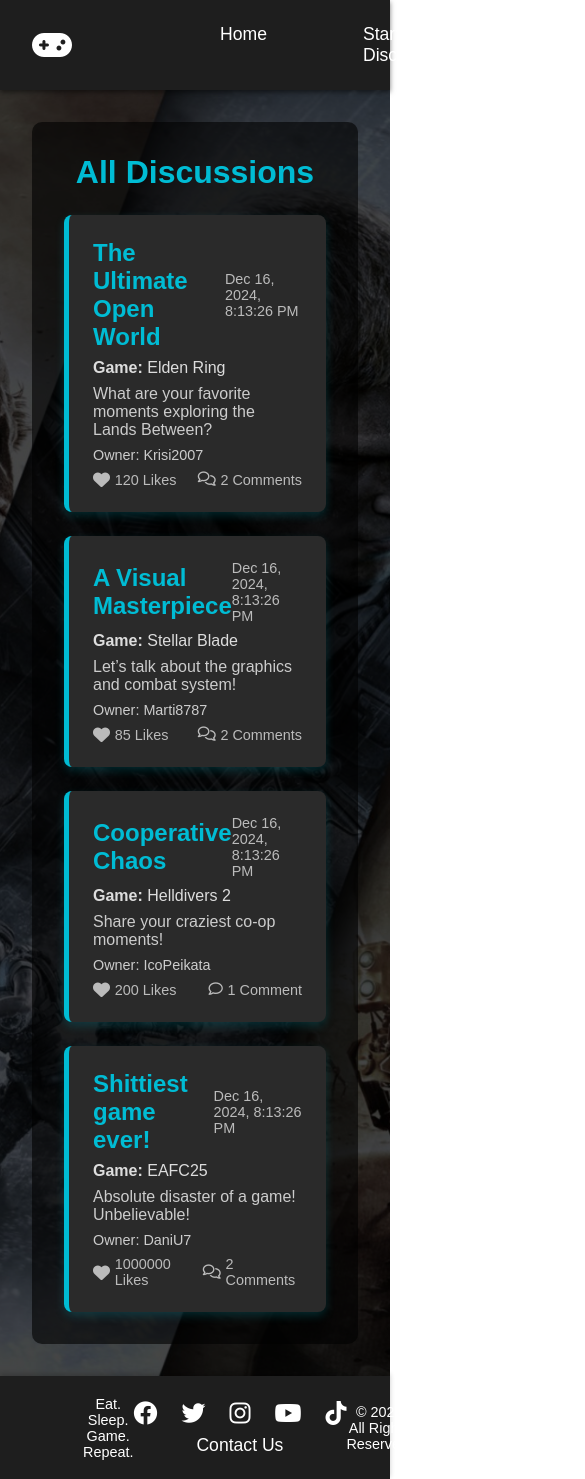
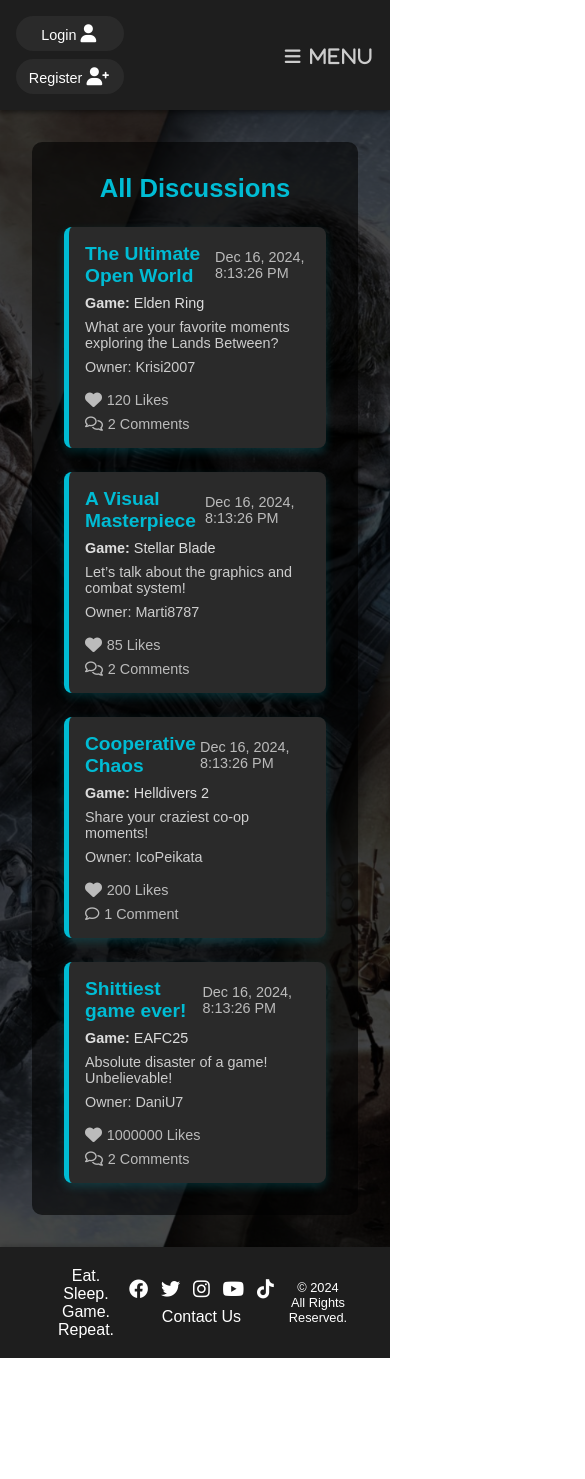
Before and after one commit to DaniUzunski7/GamesForum, an Angular app: page /reviews in a window 390 px wide. Shown: the top 1479 px of the page, 585 px wide, since content can reach past the window. After the commit the page ends 1358 px from the top, so only its background shows below. Built offline with nearby package versions, Linux system fonts and the light colour scheme; a small style sheet from the web is missing.

Commit message:
Added responisve design

```diff
--- a/src/app/core/footer/footer.component.css
+++ b/src/app/core/footer/footer.component.css
@@ -12,7 +12,6 @@
     display: flex;
     justify-content: space-evenly;
     align-items: center;
-    margin-left: 25px;
     padding: 0.6rem 3rem;
     background-color: #1e1e1e;
     color: #fff;
@@ -26,6 +25,8 @@
     display: flex;
     flex-direction: column;
     gap: 7px;
+    align-items: center;
+    justify-content: center;
   }
 
   .social-icons {
@@ -59,3 +60,54 @@
   .contact {
     font-size: 5px;
   }
+
+  .footer-content {
+    gap: 15px;
+  }
+
+  /* Responsive */
+
+  /* Medium screens (tablets) */
+@media (min-width: 600px) {
+  .footer-content {
+    flex-direction: row;
+    justify-content: space-between;
+    align-items: center;
+    text-align: left;
+  }
+
+  .extra-links {
+    margin-bottom: 0;
+  }
+
+  .flex {
+    margin-bottom: 0;
+    gap: 2rem;
+  }
+}
+
+  @media (max-width: 480px) {
+    .social-icons {
+      gap: 0.8rem;
+    }
+
+    .social-icon {
+      font-size: 1.2rem;
+    }
+
+    .contact .footer-link {
+      font-size: 1rem;
+    }
+
+    .extra-links {
+      font-size: 1rem;
+    }
+
+    .copyright {
+      font-size: 0.8rem;
+    }
+
+    .footer {
+      gap: 10px;
+    }
+  }
--- a/src/app/core/header/header.component.css
+++ b/src/app/core/header/header.component.css
@@ -7,20 +7,28 @@
   background-color: #1e1e1e;
   color: #fff;
   box-shadow: 0 2px 5px rgba(0, 0, 0, 0.5);
+  position: relative;
+  z-index: 10;
+}
+
+.logo {
+  letter-spacing: 1.5px;
 }
 
 .logo i:hover {
   color: #00bcd4;
   cursor: pointer;
+  transition: color 0.3s ease;
 }
 
 /* Navigation menu styling */
 .nav-menu {
-  margin-left: 100px;
+  display: flex;
 }
 
 .nav-menu ul {
   display: flex;
+  gap: 1rem;
   list-style: none;
   margin: 0;
   padding: 0;
@@ -28,7 +36,7 @@
 
 .nav-menu li {
   font-weight: 1900;
-  margin: 0 1.5rem;
+  margin: 0 1rem;
   padding: 0.5rem 1.5rem;
   text-decoration: none;
   color: #fff;
@@ -57,6 +65,7 @@
   font-size: 1rem;
   cursor: pointer;
   transition: background-color 0.3s ease, color 0.3s ease;
+  gap: 0.5rem;
 }
 
 .auth-buttons .login-btn {
@@ -78,3 +87,78 @@
   background-color: #00bcd4;
   color: #121212;
 }
+
+.hamburger {
+  display: none;  /* Hidden by default */
+  font-size: 1.8rem;
+  color: #ccc;
+  cursor: pointer;
+  position: absolute;  /* Ensure it stays in the header */
+  top: 50%;            /* Align vertically */
+  right: 1rem;         /* Align to the right side */
+  transform: translateY(-50%);
+}
+
+/* Medium Screens (Tablets) */
+@media (max-width: 768px) {
+  .nav-menu {
+    display: none;
+    flex-direction: column;
+    position: absolute;
+    top: 100%;    /* Dropdown appears below the header */
+    left: 0;
+    width: 100%;
+    background-color: #1e1e1e;
+    padding: 1rem 0;
+    box-shadow: 0 4px 10px rgba(0, 188, 212, 0.2);
+    z-index: 9;
+  }
+
+  .nav-menu ul {
+    flex-direction: column;
+    align-items: center;
+    gap: 1.5rem;
+  }
+
+  .nav-menu.active {
+    display: flex; /* Show nav menu when active class is applied */
+  }
+
+  .auth-buttons {
+    flex-direction: column;
+    gap: 0.5rem;
+  }
+
+  .hamburger {
+    display: block;
+  }
+
+  i {
+    font-size: large;
+    letter-spacing: 2.5px;
+  }
+
+  .logo  {
+    display: none;
+  }
+}
+
+/* Small Screens (Mobile Devices) */
+@media (max-width: 480px) {
+  .header {
+    padding: 1rem;
+  }
+
+  .logo  {
+    display: none;
+  }
+
+  .auth-buttons .btn {
+    font-size: 0.9rem;
+    padding: 0.5rem 0.8rem;
+  }
+
+  .hamburger {
+    font-size: 1.5rem;
+  }
+}
--- a/src/app/core/header/header.component.html
+++ b/src/app/core/header/header.component.html
@@ -1,19 +1,25 @@
 <header class="header">
     <div class="logo">
-        <i routerLink="/home" class="fa-solid fa-gamepad fa-2x"></i>
+        <i routerLink="/home" class="fa-solid fa-gamepad fa-2x">GamesForum</i>
     </div>
-    <nav class="nav-menu">
+
+    <div class="hamburger" (click)="toggleMenu()">
+        <i class="fa-solid fa-bars"> Menu</i>
+    </div>
+
+    <nav class="nav-menu" [class.active]="menuOpen">
         <ul>
-            <li routerLink="/home">Home</li>
+            <li routerLink="/home" (click)="closeMenu()">Home</li>
 
             <!-- Create  -->
-            <li routerLink="/newtheme">Start Discussion</li>
+            <li routerLink="/newtheme" (click)="closeMenu()">Start Discussion</li>
 
             <!-- Browse through reviews -->
-            <li routerLink="reviews">Reviews Section</li>
+            <li routerLink="reviews" (click)="closeMenu()">Reviews Section</li>
 
             <!-- /* Games to come out soon */ -->
-            <li routerLink="/top-games">Top Games</li>
+            <li routerLink="/top-games" (click)="closeMenu()">Top Games</li>
+
         </ul>
     </nav>
     @if(isLogged){
--- a/src/app/core/header/header.component.ts
+++ b/src/app/core/header/header.component.ts
@@ -10,6 +10,8 @@
   styleUrl: './header.component.css'
 })
 export class HeaderComponent {
+  menuOpen: boolean = false;
+
   get isLogged(): boolean {
       return this.userService.isLogged;
   }
@@ -28,4 +30,12 @@
   userName(): void {
     const user = JSON.parse(localStorage.getItem('user') || '{}');
   }
+
+  toggleMenu(){
+    this.menuOpen = !this.menuOpen
+  }
+
+  closeMenu(){
+    this.menuOpen = false;
+  }
 }
--- a/src/app/home-page/home-page.component.css
+++ b/src/app/home-page/home-page.component.css
@@ -151,3 +151,74 @@
 button:hover {
   background-color: #00bcd4;
 }
+
+/* Medium Screens (Tablets) */
+@media (max-width: 768px) {
+  .welcome-text {
+    font-size: 2.5rem;
+  }
+
+  .search-container {
+    flex-direction: column;
+  }
+
+  .search-field {
+    font-size: 1rem;
+    padding: 0.8rem;
+    width: 100%;
+  }
+
+  .search-btn {
+    padding: 1rem;
+    width: 100%;
+  }
+
+  .welcome-message {
+    font-size: 1.1rem;
+  }
+
+  .auth-buttons {
+    flex-direction: column;
+    gap: 0.8rem;
+  }
+
+  .auth-buttons .btn {
+    font-size: 0.9rem;
+    padding: 0.8rem 1.5rem;
+  }
+}
+
+/* Small Screens (Mobile Devices) */
+@media (max-width: 480px) {
+  .home-container {
+    padding: 1rem;
+  }
+
+  .welcome-text {
+    font-size: 1.8rem;
+  }
+
+  .search-container {
+    flex-direction: column;
+  }
+
+  .search-field {
+    font-size: 0.9rem;
+    padding: 0.6rem;
+  }
+
+  .search-btn {
+    font-size: 0.9rem;
+    padding: 0.8rem;
+    width: 100%;
+  }
+
+  .welcome-message {
+    font-size: 1rem;
+  }
+
+  .auth-buttons .btn {
+    font-size: 0.8rem;
+    padding: 0.7rem 1.2rem;
+  }
+}
--- a/src/app/themes/new-theme/new-theme.component.css
+++ b/src/app/themes/new-theme/new-theme.component.css
@@ -124,3 +124,54 @@
     color: red;
     opacity: 0.75;
   }
+
+
+  @media (max-width: 768px) {
+    .overlay {
+      padding: 1.5rem;
+    }
+
+    .page-title {
+      font-size: 1.8rem;
+    }
+
+    .form-group input,
+    .form-group textarea {
+      font-size: 0.95rem;
+      padding: 0.9rem;
+    }
+
+    .button {
+      padding: 0.9rem 1.3rem;
+    }
+
+    .required-mess {
+      font-size: 0.8rem;
+    }
+  }
+
+  /* Small Screens (Mobile Devices) */
+  @media (max-width: 480px) {
+    .overlay {
+      padding: 1rem;
+    }
+
+    .page-title {
+      font-size: 1.5rem;
+    }
+
+    .form-group input,
+    .form-group textarea {
+      font-size: 0.9rem;
+      padding: 0.8rem;
+    }
+
+    .button {
+      font-size: 0.9rem;
+      padding: 0.8rem 1.2rem;
+    }
+
+    .required-mess {
+      font-size: 0.7rem;
+    }
+  }
--- a/src/app/themes/reviews-page/reviews-page.component.css
+++ b/src/app/themes/reviews-page/reviews-page.component.css
@@ -133,3 +133,64 @@
 .fa-heart.liked {
   color: #00bcd4;
 }
+
+@media (max-width: 768px) {
+    .themes-list {
+      grid-template-columns: repeat(2, 1fr);  /* 2 columns for tablets */
+    }
+
+    .theme-title {
+      font-size: 1.3rem;
+    }
+
+    .theme-game,
+    .theme-content,
+    .theme-owner {
+      font-size: 0.95rem;
+    }
+
+    .theme-footer {
+      flex-direction: column;
+      align-items: flex-start;
+    }
+
+    .theme-likes,
+    .theme-comments {
+      margin-top: 0.5rem;
+    }
+  }
+
+  /* Small Screens (Mobile Devices) */
+  @media (max-width: 480px) {
+    .themes-list {
+      grid-template-columns: 1fr;  /* Stack theme cards on mobile */
+    }
+
+    .page-title {
+      font-size: 1.6rem;
+    }
+
+    .theme-card {
+      padding: 1rem;
+    }
+
+    .theme-title {
+      font-size: 1.2rem;
+    }
+
+    .theme-game,
+    .theme-content,
+    .theme-owner {
+      font-size: 0.9rem;
+    }
+
+    .theme-footer {
+      flex-direction: column;
+      align-items: flex-start;
+    }
+
+    .theme-likes,
+    .theme-comments {
+      margin-top: 0.5rem;
+    }
+  }
--- a/src/app/themes/theme-details/theme.component.css
+++ b/src/app/themes/theme-details/theme.component.css
@@ -173,3 +173,85 @@
   .required {
     border: 1px solid red !important;
   }
+
+  /* Medium Screens (Tablets) */
+@media (max-width: 768px) {
+    .overlay {
+      padding: 2rem 1.5rem;
+    }
+
+    .theme-title {
+      font-size: 2rem;
+    }
+
+    .theme-game {
+      font-size: 1rem;
+    }
+
+    .theme-content {
+      font-size: 1rem;
+    }
+
+    .theme-likes {
+      font-size: 1rem;
+    }
+
+    .comments-title {
+      font-size: 1.5rem;
+    }
+
+    .comment-likes {
+      font-size: 1rem;
+    }
+
+    .comment-input {
+      font-size: 0.9rem;
+      padding: 0.8rem;
+    }
+
+    .comment-submit-button {
+      font-size: 0.9rem;
+      padding: 0.8rem 1.5rem;
+    }
+  }
+
+  /* Small Screens (Mobile Devices) */
+  @media (max-width: 480px) {
+    .overlay {
+      padding: 1.5rem;
+    }
+
+    .theme-title {
+      font-size: 1.6rem;
+    }
+
+    .theme-game {
+      font-size: 0.9rem;
+    }
+
+    .theme-content {
+      font-size: 0.9rem;
+    }
+
+    .theme-likes {
+      font-size: 1rem;
+    }
+
+    .comments-title {
+      font-size: 1.2rem;
+    }
+
+    .comment-likes {
+      font-size: 0.9rem;
+    }
+
+    .comment-input {
+      font-size: 0.8rem;
+      padding: 0.7rem;
+    }
+
+    .comment-submit-button {
+      font-size: 0.8rem;
+      padding: 0.7rem 1.2rem;
+    }
+  }
--- a/src/app/top-games/top-games.component.css
+++ b/src/app/top-games/top-games.component.css
@@ -155,3 +155,70 @@
     color: #ccc;
     font-size: 1rem;
   }
+
+  /* Medium Screens (Tablets) */
+@media (max-width: 768px) {
+  .overlay {
+    padding: 2rem 1.5rem;
+  }
+
+  .page-title {
+    font-size: 2rem;
+  }
+
+  .pagination-btn {
+    padding: 0.7rem 1.3rem;
+  }
+
+  .games-grid {
+    grid-template-columns: repeat(2, 1fr);  /* 2 columns for tablets */
+  }
+
+  .game-title {
+    font-size: 1.1rem;
+  }
+
+  .game-description {
+    font-size: 0.9rem;
+  }
+
+  .game-info li {
+    font-size: 0.85rem;
+  }
+}
+
+/* Small Screens (Mobile Devices) */
+@media (max-width: 480px) {
+  .overlay {
+    padding: 1.5rem;
+  }
+
+  .page-title {
+    font-size: 1.6rem;
+  }
+
+  .pagination {
+    flex-direction: column;
+  }
+
+  .pagination-btn {
+    width: 100%;
+    padding: 0.8rem;
+  }
+
+  .games-grid {
+    grid-template-columns: 1fr;  /* 1 column for mobile */
+  }
+
+  .game-title {
+    font-size: 1rem;
+  }
+
+  .game-description {
+    font-size: 0.85rem;
+  }
+
+  .game-info li {
+    font-size: 0.8rem;
+  }
+}
--- a/src/app/user/user-profile-page/user-profile-page.component.css
+++ b/src/app/user/user-profile-page/user-profile-page.component.css
@@ -1,6 +1,5 @@
 .user-page-container {
     position: relative;
-    /* height: 100vh; */
     min-height: 100vh;
     width: 100%;
     background-color: #1e1e1e;
@@ -217,17 +216,64 @@
   opacity: 0.75;
 }
 
-  @media screen and (max-width: 768px) {
-    .profile-img {
-      width: 150px; /* Smaller profile picture on smaller screens */
-      height: 150px;
-    }
+  /* Responsive Design */
+@media (max-width: 768px) {
 
-    .page-title {
-      font-size: 2rem; /* Smaller title on mobile screens */
-    }
+  .overlay {
+    padding: 1.5rem;
+  }
 
-    .user-info {
-      font-size: 1.2rem; /* Smaller font size on mobile */
-    }
+  .profile-img {
+    width: 100px;
+    height: 100px;
   }
+
+  .page-title {
+    font-size: 1.8rem;
+  }
+
+  .form-group input {
+    font-size: 0.9rem;
+    padding: 0.6rem;
+  }
+
+  .edit-btn,
+  .save-button,
+  .cancel-button {
+    font-size: 0.9rem;
+    padding: 0.6rem;
+  }
+}
+
+/* Small screens (mobile devices) */
+@media (max-width: 480px) {
+
+  .overlay {
+    padding: 1rem;
+  }
+
+  .profile-img {
+    width: 80px;
+    height: 80px;
+  }
+
+  .page-title {
+    font-size: 1.5rem;
+  }
+
+  .form-group label {
+    font-size: 0.9rem;
+  }
+
+  .form-group input {
+    font-size: 0.85rem;
+    padding: 0.5rem;
+  }
+
+  .edit-btn,
+  .save-button,
+  .cancel-button {
+    font-size: 0.85rem;
+    padding: 0.5rem;
+  }
+}
```
Also changed, not shown: src/app/user/login-page/login-page.component.css (+53 -0 lines), src/app/user/register-page/register-page.component.css (+53 -0 lines).
